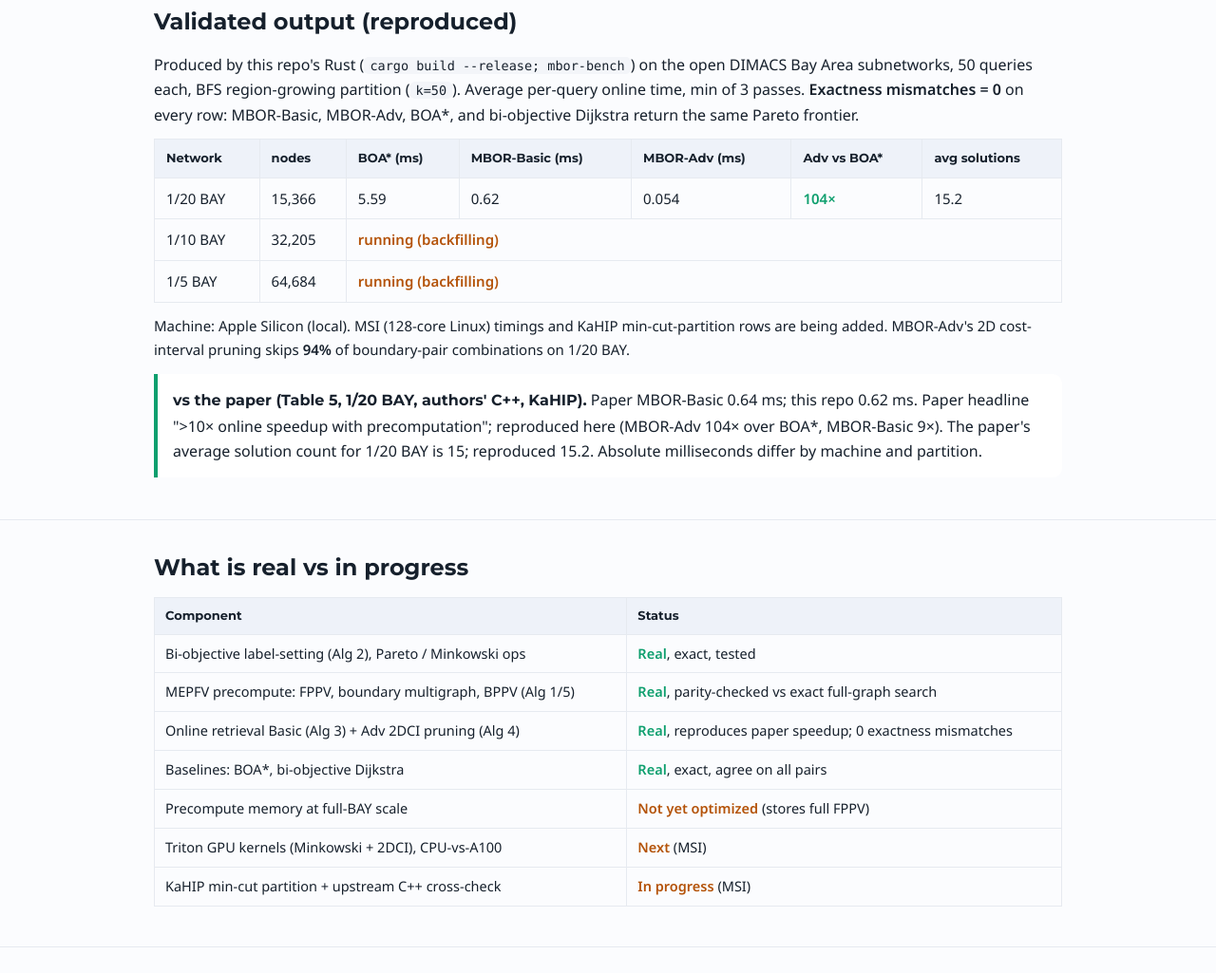
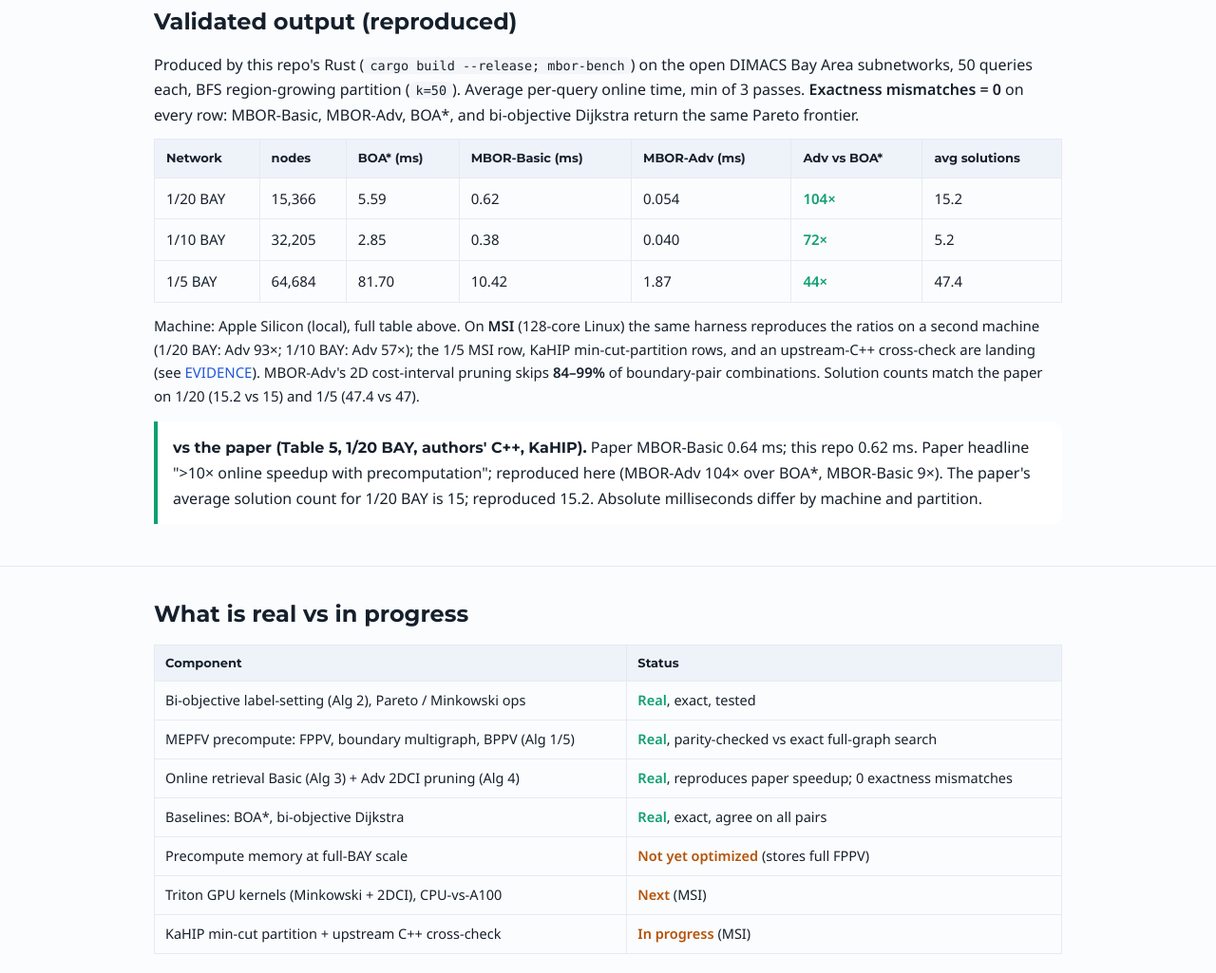
Before and after one commit to arunshar/mbor, a plain HTML site: page docs/index.html in a window 1280 px wide. Shown: the part 1618-2643 px from the top of the page at 95% size. Drawn offline with Linux system fonts and the light colour scheme.

Commit message:
G6: backfill full reproduced speedup table (Mac BAY20/10/5 + MSI BAY20/10) + .nojekyll
EVIDENCE + hub now carry the complete Mac table (all 3 BAY subnets, 0 exactness
mismatches) and the MSI second-machine columns; ratios reproduce on both
machines, solution counts match the paper on 1/20 (15.2 vs 15) and 1/5 (47.4 vs
47). MSI 1/5, KaHIP min-cut rows, and the upstream-C++ cross-check are labeled
pending.

```diff
--- a/docs/index.html
+++ b/docs/index.html
@@ -87,11 +87,11 @@ footer{padding:26px 0 50px;color:var(--mut);font-size:13.5px;text-align:center}
     <thead><tr><th>Network</th><th>nodes</th><th>BOA* (ms)</th><th>MBOR-Basic (ms)</th><th>MBOR-Adv (ms)</th><th>Adv vs BOA*</th><th>avg solutions</th></tr></thead>
     <tbody>
       <tr><td>1/20 BAY</td><td>15,366</td><td>5.59</td><td>0.62</td><td>0.054</td><td class="ok">104&times;</td><td>15.2</td></tr>
-      <tr><td>1/10 BAY</td><td>32,205</td><td colspan="5" class="scaf">running (backfilling)</td></tr>
-      <tr><td>1/5 BAY</td><td>64,684</td><td colspan="5" class="scaf">running (backfilling)</td></tr>
+      <tr><td>1/10 BAY</td><td>32,205</td><td>2.85</td><td>0.38</td><td>0.040</td><td class="ok">72&times;</td><td>5.2</td></tr>
+      <tr><td>1/5 BAY</td><td>64,684</td><td>81.70</td><td>10.42</td><td>1.87</td><td class="ok">44&times;</td><td>47.4</td></tr>
     </tbody>
   </table>
-  <p class="big">Machine: Apple Silicon (local). MSI (128-core Linux) timings and KaHIP min-cut-partition rows are being added. MBOR-Adv's 2D cost-interval pruning skips <b>94%</b> of boundary-pair combinations on 1/20 BAY.</p>
+  <p class="big">Machine: Apple Silicon (local), full table above. On <b>MSI</b> (128-core Linux) the same harness reproduces the ratios on a second machine (1/20 BAY: Adv 93&times;; 1/10 BAY: Adv 57&times;); the 1/5 MSI row, KaHIP min-cut-partition rows, and an upstream-C++ cross-check are landing (see <a href="https://github.com/arunshar/mbor/blob/main/docs/EVIDENCE.md">EVIDENCE</a>). MBOR-Adv's 2D cost-interval pruning skips <b>84&ndash;99%</b> of boundary-pair combinations. Solution counts match the paper on 1/20 (15.2 vs 15) and 1/5 (47.4 vs 47).</p>
   <div class="callout"><b>vs the paper (Table 5, 1/20 BAY, authors' C++, KaHIP).</b> Paper MBOR-Basic 0.64 ms; this repo 0.62 ms. Paper headline ">10&times; online speedup with precomputation"; reproduced here (MBOR-Adv 104&times; over BOA*, MBOR-Basic 9&times;). The paper's average solution count for 1/20 BAY is 15; reproduced 15.2. Absolute milliseconds differ by machine and partition.</div>
 </div></section>
 
```
Also changed, not shown: 5 other files.
